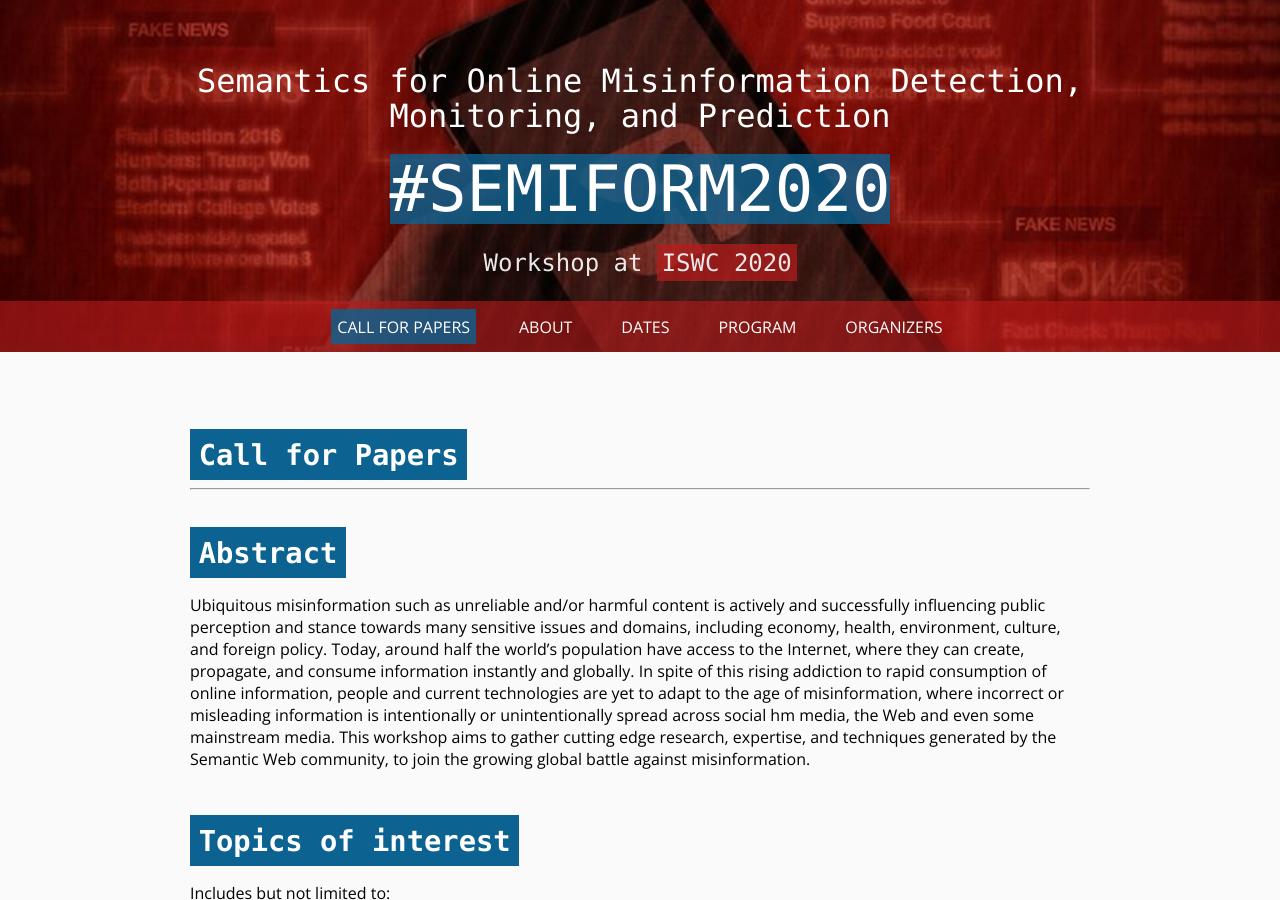
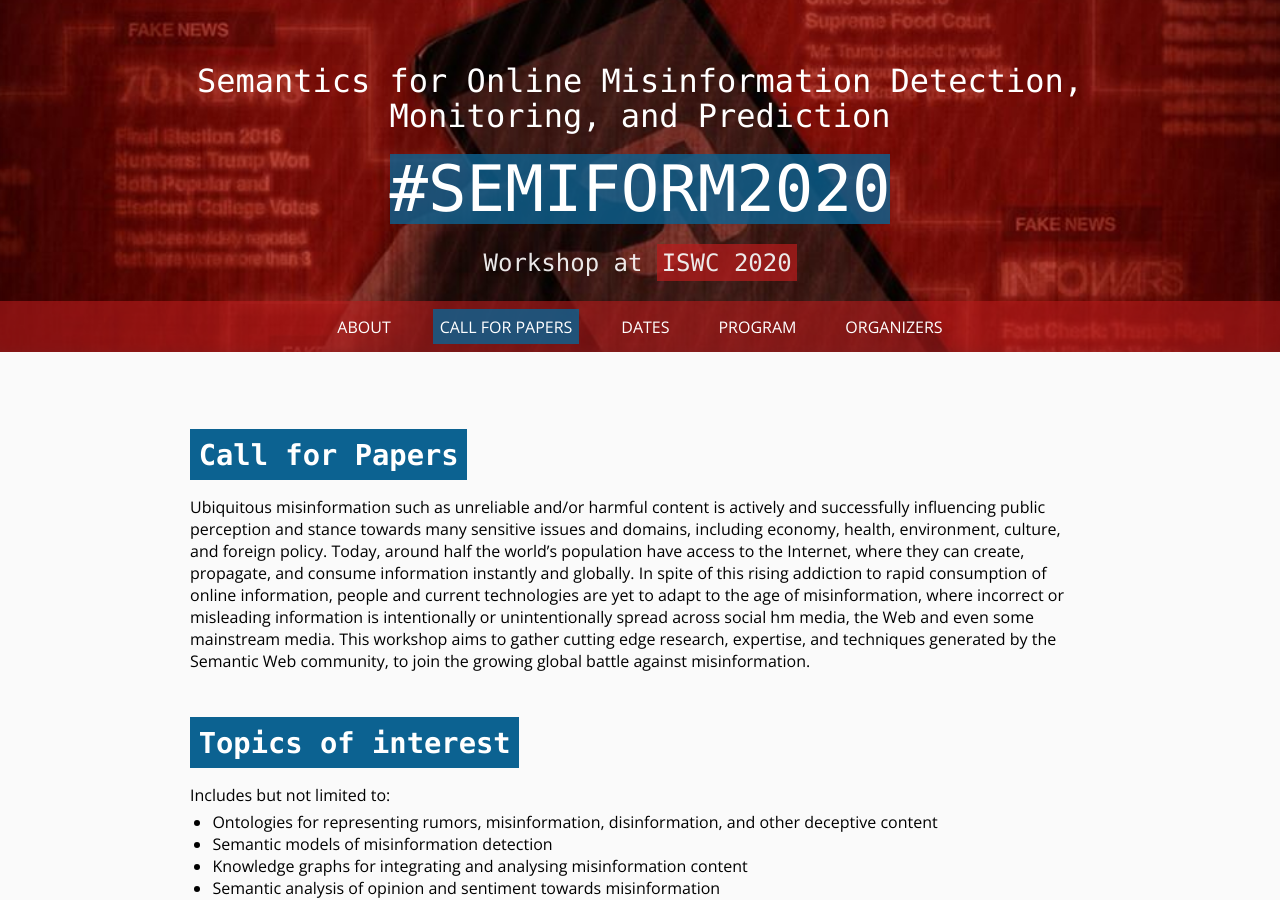
Before and after one commit to D2KLab/semiform2020, a Jekyll site: the page built from docs/call.md, in a window 1280 px wide and 900 px high. Built offline with Jekyll 4.4.1, drawn with Linux system fonts in a browser that asks for light colours.

Commit message:
Update call.md

```diff
--- a/docs/call.md
+++ b/docs/call.md
@@ -2,15 +2,11 @@
 title: Call for papers
 layout: default
 
-navigation_weight: 1
+navigation_weight: 2
 
 ---
 
 # Call for Papers
-
----
-
-# Abstract
 
 Ubiquitous misinformation such as unreliable and/or harmful content is actively and successfully influencing public perception and stance towards many sensitive issues and domains, including economy, health, environment, culture, and foreign policy. Today, around half the world’s population have access to the Internet, where they can create, propagate, and consume information instantly and globally. In spite of this rising addiction to rapid consumption of online information, people and current technologies are yet to adapt to the age of misinformation, where incorrect or misleading information is intentionally or unintentionally spread across social hm media, the Web and even some mainstream media. This workshop aims to gather cutting edge research, expertise, and techniques generated by the Semantic Web community, to join the growing global battle against misinformation.
 
```
